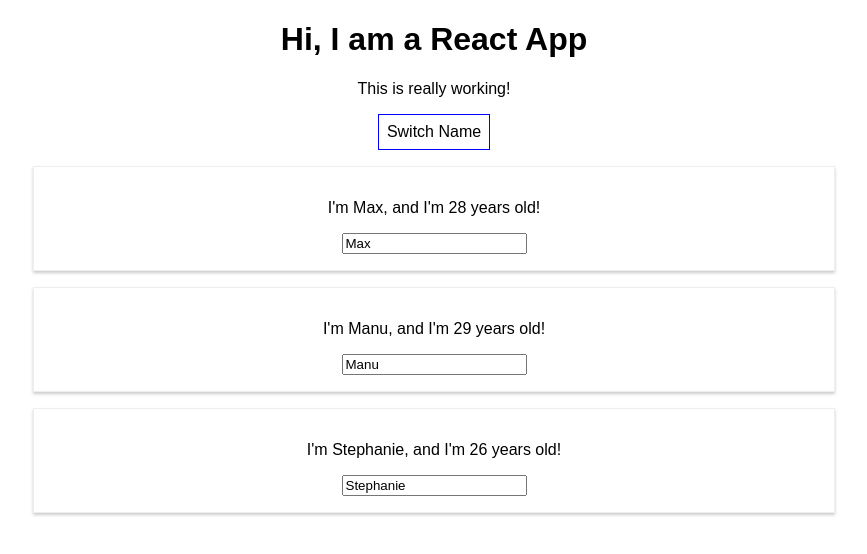
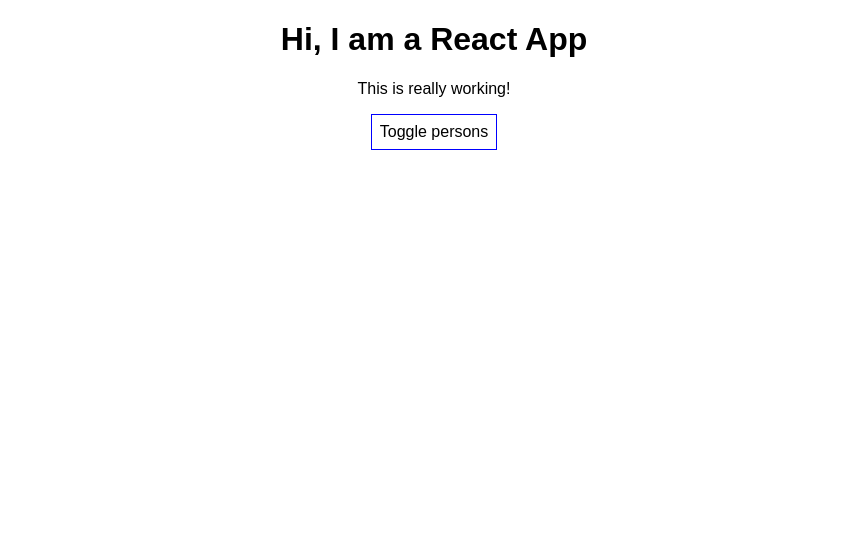
Before and after one commit to terminalnode/udemy-react, a React (Create React App) app in the folder react-complete-guide/: page / in a window 1280 px wide. Shown: the top 554 px of the page, without its empty margins (206-1073 px from the left). Built offline with nearby package versions, Linux system fonts and the light colour scheme.

Commit message:
make button hide/show persons

```diff
--- a/react-complete-guide/src/App.js
+++ b/react-complete-guide/src/App.js
@@ -9,7 +9,8 @@
       { name: "Manu", age: 29 },
       { name: "Stephanie", age: 26 }
     ],
-    otherState: "some other value"
+    otherState: "some other value",
+    showPersons: false,
   };
 
   switchNameHandler = (newName) => {
@@ -31,7 +32,11 @@
         { name: "Stephanie", age: 27 }
       ]
     });
-  }
+  };
+
+  togglePersonsHandler = () => {
+    this.setState({showPersons: !this.state.showPersons});
+  };
 
   render() {
     // Inline styling
@@ -43,29 +48,35 @@
       cursor: "pointer",
     };
 
+    let persons = null;
+    if (this.state.showPersons) {
+      persons = (
+        <div>
+          <Person
+            name={ this.state.persons[0].name }
+            age={ this.state.persons[0].age }
+          />
+
+          <Person
+            name={ this.state.persons[1].name }
+            age={ this.state.persons[1].age }
+          />
+
+          <Person
+            name={ this.state.persons[2].name }
+            age={ this.state.persons[2].age }
+          />
+        </div>);
+    }
+
     return (
       <div className="App">
         <h1>Hi, I am a React App</h1>
         <p>This is really working!</p>
         <button
-          style={style}
-          onClick={() => this.switchNameHandler("SMAX")}>Switch Name</button>
-        <Person
-          name={this.state.persons[0].name}
-          age={this.state.persons[0].age}
-        />
-
-        <Person
-          name={this.state.persons[1].name}
-          age={this.state.persons[1].age}
-          click={this.switchNameHandler.bind(this, "Chris")}
-          changed={this.nameChangedHandler}
-        />
-
-        <Person
-          name={this.state.persons[2].name}
-          age={this.state.persons[2].age}
-        />
+          style={ style }
+          onClick={ this.togglePersonsHandler }>Toggle persons</button>
+        { persons }
       </div>
     );
     // This is what render actually does
```
Also changed, not shown: react-complete-guide/package.json (+1 -6 lines), 2 other files (tests, documents, lock files or other folders).
